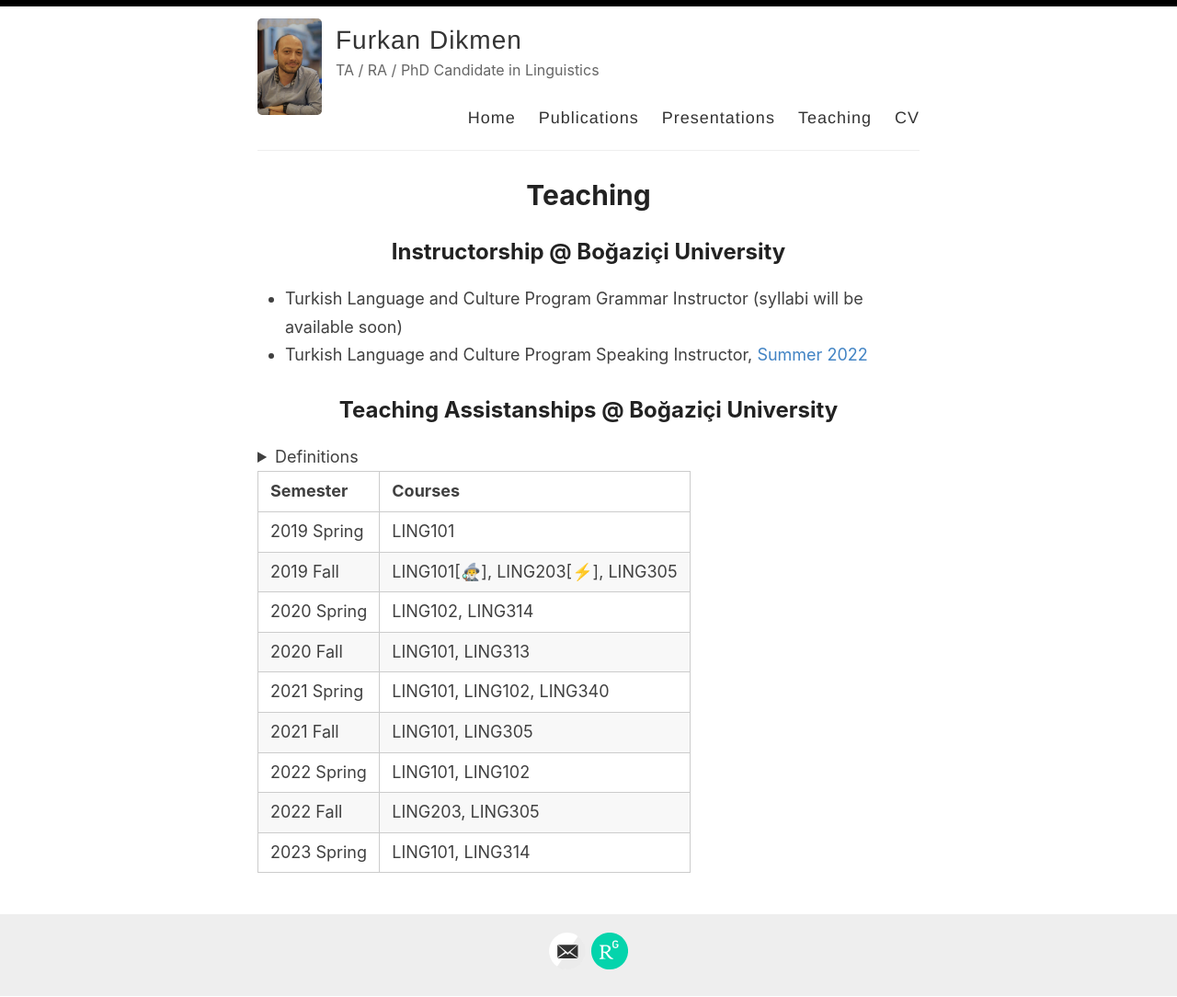
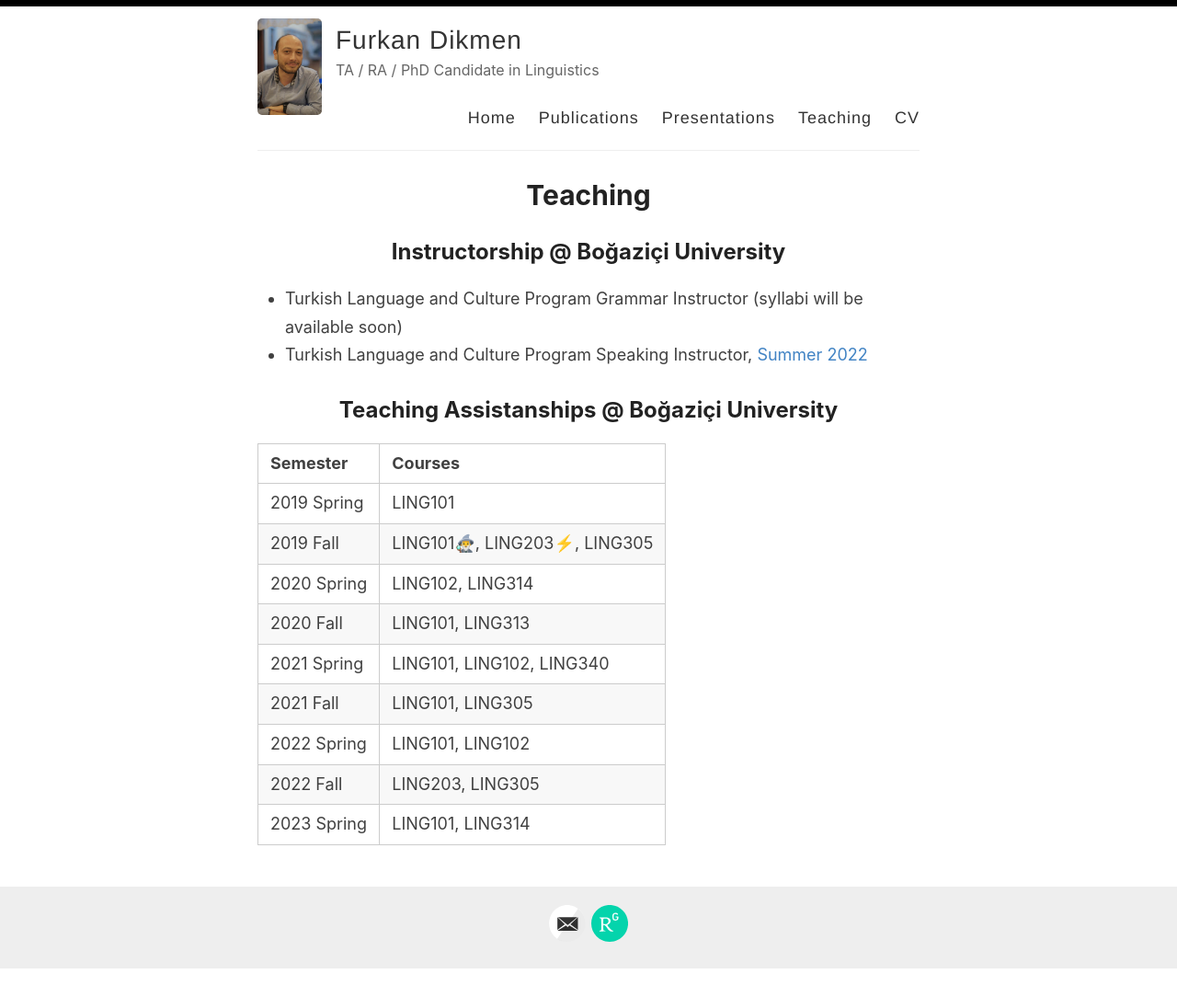
Before and after one commit to furkandikmen/furkandikmen.github.io, a Jekyll site: the page built from _pages/teaching.md, in a window 1280 px wide. Shown: the whole page at 92% size. Built offline with Jekyll 4.4.1, drawn with Linux system fonts in a browser that asks for light colours; after the commit the page ends 1053 px from its top, so only the background shows below that.

Commit message:
Update teaching.md

```diff
--- a/_pages/teaching.md
+++ b/_pages/teaching.md
@@ -11,13 +11,11 @@ permalink: /teaching/
 
 ## Teaching Assistanships @ Boğaziçi University
 
-<details>
-<summary>Definitions</summary>
+
 
 [🧙‍♂️]: https://furkandikmen.com/assets/syllabus/LING101_Fall2019.pdf
 [⚡️]:  https://furkandikmen.com/assets/syllabus/LING203_FALL2019.pdf
 
-</details>
 
 
 
```
